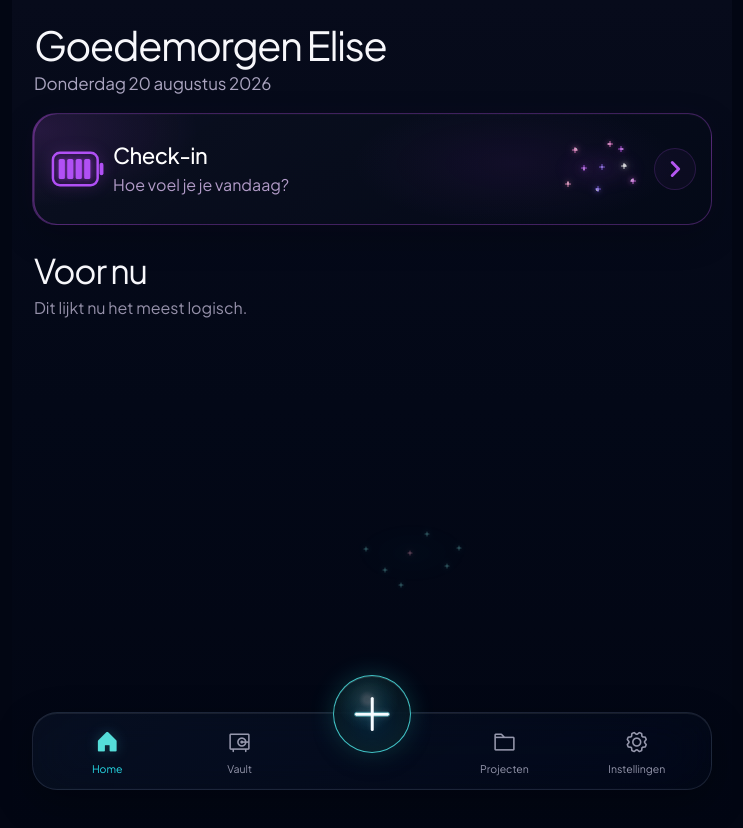
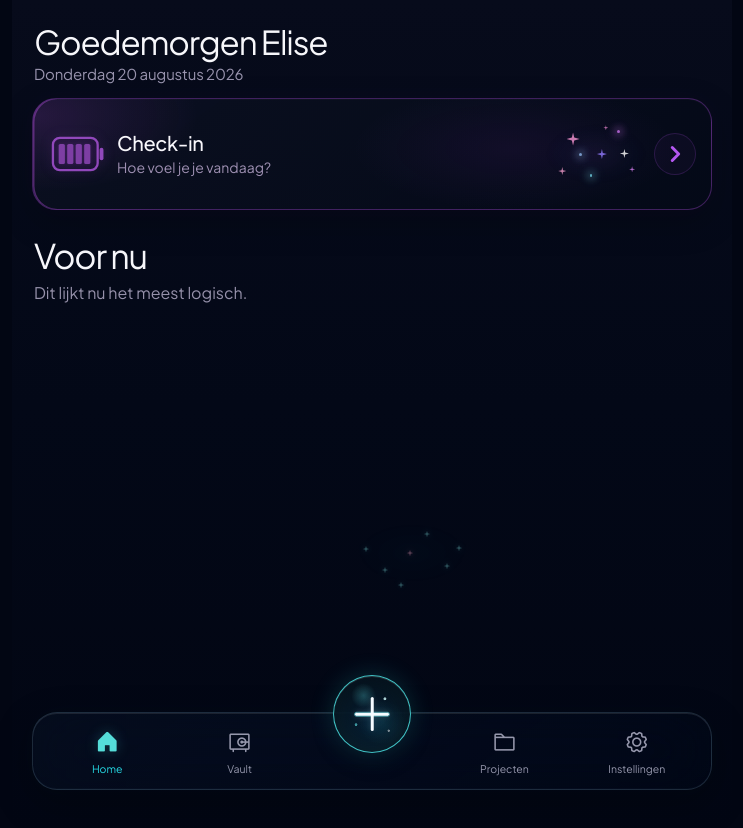
Before and after one commit to EVGBuild/Taken-app, a plain HTML site: page index.html in a window 1280 px wide. Shown: the whole page, without its empty margins (268-1011 px from the left). Drawn offline with nearby package versions, Linux system fonts and the light colour scheme.

Commit message:
Align Home visuals with target

```diff
--- a/css/home-exact.css
+++ b/css/home-exact.css
@@ -19,9 +19,9 @@ body{background:#020613!important}
 #homeScreen .home-support-hidden{position:absolute!important;width:1px!important;height:1px!important;overflow:hidden!important;clip-path:inset(50%)!important;white-space:nowrap!important;opacity:0!important;pointer-events:none!important}
 
 /* Header */
-#homeScreen .home-greeting{display:block!important;margin:0 0 18px!important;padding:0 2px!important}
-#homeScreen .home-greeting h1{margin:0 0 6px!important;color:var(--home-white)!important;font-size:clamp(31px,8vw,40px)!important;line-height:1.06!important;font-weight:400!important;letter-spacing:-.04em!important}
-#homeScreen .home-greeting time{display:block!important;min-height:1.35em!important;margin:0!important;color:#aaa4bf!important;font-size:clamp(14px,3.8vw,17px)!important;line-height:1.35!important;font-weight:400!important;letter-spacing:-.01em!important;visibility:visible!important;opacity:1!important}
+#homeScreen .home-greeting{display:block!important;margin:0 0 15px!important;padding:0 2px!important}
+#homeScreen .home-greeting h1{margin:0 0 4px!important;color:var(--home-white)!important;font-size:clamp(27px,7vw,33px)!important;line-height:1.08!important;font-weight:400!important;letter-spacing:-.035em!important}
+#homeScreen .home-greeting time{display:block!important;min-height:1.3em!important;margin:0!important;color:#aaa4bf!important;font-size:clamp(13px,3.35vw,15px)!important;line-height:1.3!important;font-weight:400!important;letter-spacing:-.01em!important;visibility:visible!important;opacity:.9!important}
 
 /* Check-in: four real layout zones; decoration cannot overlap copy. */
 #homeScreen .today-context.home-checkin-card{
@@ -29,7 +29,7 @@ body{background:#020613!important}
   display:grid!important;
   grid-template-columns:54px minmax(116px,1fr) minmax(64px,92px) 42px!important;
   align-items:center!important;
-  column-gap:8px!important;
+  column-gap:12px!important;
   min-height:112px!important;
   margin:0 0 28px!important;
   padding:17px 15px 17px 18px!important;
@@ -46,29 +46,28 @@ body{background:#020613!important}
 
 #homeScreen .checkin-icon{position:relative!important;z-index:3!important;display:block!important;width:54px!important;height:42px!important;margin:0!important;padding:0!important;border:0!important;border-radius:0!important;background:none!important;box-shadow:none!important}
 #homeScreen .checkin-icon:before,#homeScreen .checkin-icon:after{content:none!important;display:none!important}
-#homeScreen .checkin-icon svg{display:block!important;width:100%!important;height:100%!important;overflow:visible!important;filter:drop-shadow(0 0 7px rgba(185,73,248,.28))!important}
-#homeScreen .checkin-icon .battery-shell{fill:rgba(128,44,176,.08)!important;stroke:#b150f5!important;stroke-width:3.2!important}
-#homeScreen .checkin-icon .battery-tip,#homeScreen .checkin-icon .battery-bar{fill:#b150f5!important}
-#homeScreen .checkin-icon .battery-bar{filter:drop-shadow(0 0 3px rgba(199,84,255,.34))!important}
+#homeScreen .checkin-icon svg{display:block!important;width:100%!important;height:100%!important;overflow:visible!important;filter:drop-shadow(0 0 6px rgba(157,76,205,.2))!important}
+#homeScreen .checkin-icon .battery-shell{fill:rgba(105,44,142,.055)!important;stroke:#9148bb!important;stroke-width:3!important}
+#homeScreen .checkin-icon .battery-tip,#homeScreen .checkin-icon .battery-bar{fill:#9148bb!important}
+#homeScreen .checkin-icon .battery-bar{opacity:.82!important;filter:drop-shadow(0 0 2px rgba(160,78,207,.22))!important}
 
 #homeScreen .checkin-copy{position:relative!important;z-index:4!important;min-width:0!important;align-self:center!important}
-#homeScreen .checkin-title{margin:0!important;color:#fff!important;font-size:clamp(18px,4.8vw,22px)!important;line-height:1.08!important;font-weight:500!important;letter-spacing:-.025em!important;white-space:nowrap!important}
-#homeScreen .checkin-subtitle{margin:7px 0 0!important;color:#b19bc7!important;font-size:clamp(13px,3.65vw,16px)!important;line-height:1.2!important;font-weight:400!important;white-space:nowrap!important}
+#homeScreen .checkin-title{margin:0!important;color:#f8f7fb!important;font-size:clamp(17px,4.35vw,20px)!important;line-height:1.1!important;font-weight:500!important;letter-spacing:-.02em!important;white-space:nowrap!important}
+#homeScreen .checkin-subtitle{margin:5px 0 0!important;color:#9f91b3!important;font-size:clamp(12px,3.3vw,14px)!important;line-height:1.2!important;font-weight:400!important;white-space:nowrap!important}
 
 #homeScreen .checkin-lumi{position:relative!important;z-index:2!important;inset:auto!important;width:100%!important;height:72px!important;min-width:0!important;pointer-events:none!important;opacity:.82!important;transform:none!important;overflow:visible!important}
-#homeScreen .checkin-lumi:before{content:""!important;position:absolute!important;inset:12px -4px!important;border-radius:50%!important;background:radial-gradient(ellipse,rgba(155,56,216,.13),transparent 65%)!important;filter:blur(7px)!important}
-#homeScreen .checkin-lumi .spark{position:absolute!important;display:block!important;width:2.5px!important;height:2.5px!important;border-radius:50%!important;background:#fff!important;color:#d66cff!important;box-shadow:0 0 5px currentColor,0 0 11px currentColor!important}
-#homeScreen .checkin-lumi .spark:before,#homeScreen .checkin-lumi .spark:after{content:""!important;position:absolute!important;left:50%!important;top:50%!important;transform:translate(-50%,-50%)!important;border-radius:99px!important;background:currentColor!important}
-#homeScreen .checkin-lumi .spark:before{width:1px!important;height:6px!important}#homeScreen .checkin-lumi .spark:after{width:6px!important;height:1px!important}
-#homeScreen .checkin-lumi .s1{left:22%;top:21%;color:#ff8dd6!important}.checkin-lumi .s1:before{height:17px!important}.checkin-lumi .s1:after{width:17px!important}
-#homeScreen .checkin-lumi .s2{left:51%;top:45%;color:#9b72ff!important}.checkin-lumi .s2:before{height:13px!important}.checkin-lumi .s2:after{width:13px!important}
-#homeScreen .checkin-lumi .s3{left:14%;top:68%;color:#ff9dce!important}.checkin-lumi .s3:before{height:11px!important}.checkin-lumi .s3:after{width:11px!important}
-#homeScreen .checkin-lumi .s4{left:72%;top:20%;color:#d15dff!important}
-#homeScreen .checkin-lumi .s5{left:84%;top:64%;color:#ef7cff!important}
-#homeScreen .checkin-lumi .s6{left:46%;top:76%;color:#8f70ff!important}
-#homeScreen .checkin-lumi .s7{left:75%;top:43%;color:#fff!important}
-#homeScreen .checkin-lumi .s8{left:31%;top:47%;color:#c967ff!important}
-#homeScreen .checkin-lumi .s9{left:59%;top:13%;color:#ff85dc!important}
+#homeScreen .checkin-lumi:before{content:""!important;position:absolute!important;inset:9px -7px!important;border-radius:50%!important;background:radial-gradient(ellipse,rgba(151,67,207,.11),rgba(53,105,171,.035) 42%,transparent 70%)!important;filter:blur(8px)!important}
+#homeScreen .checkin-lumi .spark{position:absolute!important;display:block!important;width:7px!important;height:7px!important;border-radius:0!important;background:currentColor!important;color:#d66cff!important;clip-path:polygon(50% 0,59% 39%,100% 50%,59% 61%,50% 100%,41% 61%,0 50%,41% 39%)!important;box-shadow:none!important;filter:drop-shadow(0 0 4px currentColor)!important}
+#homeScreen .checkin-lumi .spark:before{content:""!important;position:absolute!important;inset:-6px!important;border-radius:50%!important;background:radial-gradient(circle,currentColor 0,transparent 68%)!important;opacity:.25!important;filter:blur(3px)!important}#homeScreen .checkin-lumi .spark:after{content:none!important;display:none!important}
+#homeScreen .checkin-lumi .s1{left:18%;top:20%;width:13px!important;height:13px!important;color:#f593d1!important}
+#homeScreen .checkin-lumi .s2{left:51%;top:43%;width:10px!important;height:10px!important;color:#947cff!important}
+#homeScreen .checkin-lumi .s3{left:9%;top:68%;width:8px!important;height:8px!important;color:#ef9ac9!important}
+#homeScreen .checkin-lumi .s4{left:73%;top:17%;width:3px!important;height:3px!important;border-radius:50%!important;clip-path:none!important;color:#ca72ed!important}
+#homeScreen .checkin-lumi .s5{left:86%;top:67%;width:6px!important;height:6px!important;color:#d77ff2!important}
+#homeScreen .checkin-lumi .s6{left:43%;top:78%;width:2.5px!important;height:2.5px!important;border-radius:50%!important;clip-path:none!important;color:#6fcfe2!important}
+#homeScreen .checkin-lumi .s7{left:76%;top:43%;width:9px!important;height:9px!important;color:#fff!important}
+#homeScreen .checkin-lumi .s8{left:31%;top:49%;width:3px!important;height:3px!important;border-radius:50%!important;clip-path:none!important;color:#8fb7ed!important}
+#homeScreen .checkin-lumi .s9{left:58%;top:10%;width:5px!important;height:5px!important;color:#ef8bd5!important}
 
 #homeScreen .checkin-arrow{position:relative!important;z-index:5!important;inset:auto!important;transform:none!important;display:grid!important;place-items:center!important;width:42px!important;height:42px!important;margin:0!important;border:1px solid rgba(172,76,235,.19)!important;border-radius:50%!important;background:rgba(78,39,121,.10)!important;color:#b457f0!important;font-size:0!important;line-height:1!important}
 #homeScreen .checkin-arrow svg{display:block!important;width:22px!important;height:22px!important;overflow:visible!important}
@@ -113,16 +112,20 @@ body{background:#020613!important}
 .bottom-nav .nav-button span i{font-size:25px!important;font-weight:400!important}.bottom-nav .nav-button small{margin-top:1px!important;color:inherit!important;font-size:10.5px!important;line-height:1.1!important;font-weight:400!important;transform:none!important}
 .bottom-nav .nav-button.active{color:#55ddd9!important;background:transparent!important;box-shadow:none!important}.bottom-nav .nav-button.active span{filter:drop-shadow(0 0 7px rgba(70,221,217,.24))!important}.bottom-nav .nav-button.active:after{content:none!important;display:none!important}.bottom-nav .nav-add-spacer{display:block!important}
 
+body:has(#homeScreen.active) .bottom-nav{border-color:rgba(151,197,221,.18)!important;background:linear-gradient(145deg,rgba(18,34,53,.24),rgba(4,12,25,.13))!important;box-shadow:0 13px 38px rgba(0,0,0,.25),0 0 24px rgba(48,160,191,.035),inset 0 1px 0 rgba(255,255,255,.095),inset 0 -1px 0 rgba(93,149,190,.035)!important;backdrop-filter:blur(34px) saturate(155%) brightness(.91)!important;-webkit-backdrop-filter:blur(34px) saturate(155%) brightness(.91)!important}
+body:has(#homeScreen.active) .bottom-nav:before{background:linear-gradient(90deg,transparent,rgba(224,244,255,.17),rgba(88,210,218,.09),transparent)!important}
+
 /* FAB: geometrically centred plus; glass centre; visually joined to navbar. */
 .global-add{position:fixed!important;z-index:42!important;display:block!important;left:50%!important;right:auto!important;bottom:47px!important;transform:translateX(-50%)!important;width:78px!important;height:78px!important;min-width:78px!important;min-height:78px!important;margin:0!important;padding:0!important;border:1.35px solid rgba(77,229,229,.84)!important;border-radius:50%!important;background:radial-gradient(circle at 44% 31%,rgba(236,255,255,.22) 0 5%,rgba(156,247,247,.12) 13%,rgba(63,196,202,.085) 27%,transparent 46%),radial-gradient(circle at 50% 58%,rgba(31,132,145,.22),rgba(7,24,34,.74) 50%,rgba(2,8,18,.91) 76%)!important;color:transparent!important;font-size:0!important;line-height:0!important;box-shadow:0 0 24px rgba(44,222,225,.20),0 8px 22px rgba(0,0,0,.24),inset 0 0 24px rgba(93,236,238,.10),inset 0 1px 0 rgba(255,255,255,.13)!important;backdrop-filter:blur(18px) saturate(155%)!important;-webkit-backdrop-filter:blur(18px) saturate(155%)!important;overflow:hidden!important;isolation:isolate!important}
 .global-add:before,.global-add:after{content:""!important;display:block!important;position:absolute!important;z-index:3!important;left:50%!important;top:50%!important;border-radius:99px!important;background:#f6fbff!important;transform:translate(-50%,-50%)!important;box-shadow:0 0 6px rgba(255,255,255,.13)!important}
 .global-add:before{width:34px!important;height:2.5px!important}.global-add:after{width:2.5px!important;height:34px!important}
 .global-add svg{display:none!important}.global-add:active{transform:translateX(-50%) scale(.97)!important}
+body:has(#homeScreen.active) .global-add{background:radial-gradient(circle at 67% 30%,rgba(214,255,255,.8) 0 1px,transparent 1.8px),radial-gradient(circle at 29% 64%,rgba(95,225,228,.62) 0 1px,transparent 1.7px),radial-gradient(circle at 72% 72%,rgba(255,255,255,.48) 0 .8px,transparent 1.5px),radial-gradient(circle at 39% 26%,rgba(91,219,225,.27),transparent 17%),radial-gradient(ellipse at 63% 61%,rgba(40,149,162,.16),transparent 34%),radial-gradient(circle at 50% 58%,rgba(31,132,145,.2),rgba(7,24,34,.73) 50%,rgba(2,8,18,.91) 76%)!important;box-shadow:0 0 24px rgba(44,222,225,.18),0 8px 22px rgba(0,0,0,.24),inset 0 0 25px rgba(93,236,238,.09),inset 0 1px 0 rgba(255,255,255,.14)!important}
 
 @media(max-width:560px){
   .app{padding-top:max(14px,env(safe-area-inset-top))!important;padding-left:14px!important;padding-right:14px!important;padding-bottom:calc(124px + env(safe-area-inset-bottom))!important}
-  #homeScreen .home-greeting{margin-top:0!important;margin-bottom:17px!important}
-  #homeScreen .today-context.home-checkin-card{grid-template-columns:50px minmax(112px,1fr) minmax(58px,78px) 40px!important;column-gap:7px!important;min-height:110px!important;margin-bottom:26px!important;padding:16px 13px 16px 17px!important}
+  #homeScreen .home-greeting{margin-top:0!important;margin-bottom:14px!important}
+  #homeScreen .today-context.home-checkin-card{grid-template-columns:50px minmax(112px,1fr) minmax(58px,78px) 40px!important;column-gap:10px!important;min-height:110px!important;margin-bottom:26px!important;padding:16px 13px 16px 17px!important}
   #homeScreen .checkin-icon{width:50px!important;height:39px!important}
   #homeScreen .checkin-arrow{width:40px!important;height:40px!important}
   #homeScreen .checkin-arrow svg{width:20px!important;height:20px!important}
@@ -136,7 +139,7 @@ body{background:#020613!important}
 
 @media(max-width:390px){
   #homeScreen .checkin-subtitle{font-size:13px!important}
-  #homeScreen .today-context.home-checkin-card{grid-template-columns:48px minmax(106px,1fr) minmax(50px,66px) 38px!important;column-gap:6px!important;padding-left:15px!important;padding-right:12px!important}
+  #homeScreen .today-context.home-checkin-card{grid-template-columns:48px minmax(106px,1fr) minmax(50px,66px) 38px!important;column-gap:8px!important;padding-left:15px!important;padding-right:12px!important}
   #homeScreen .checkin-icon{width:48px!important;height:38px!important}
   #homeScreen .checkin-lumi{opacity:.82!important}
   #homeScreen #suggestionList .swap-button{font-size:9.5px!important;padding-inline:8px!important}
```
